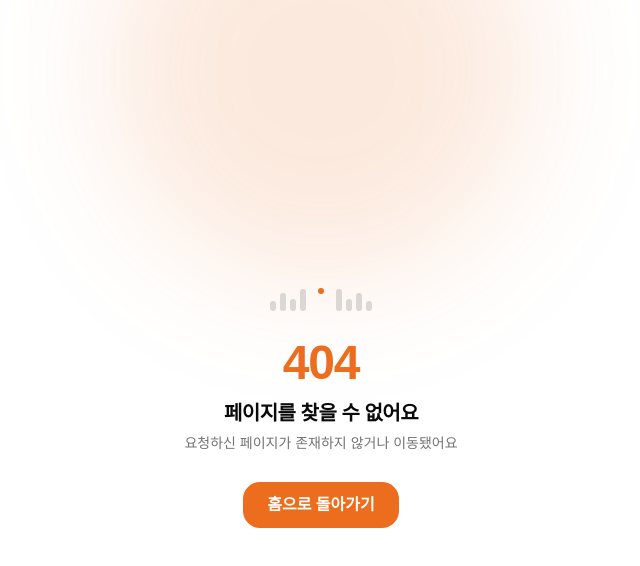
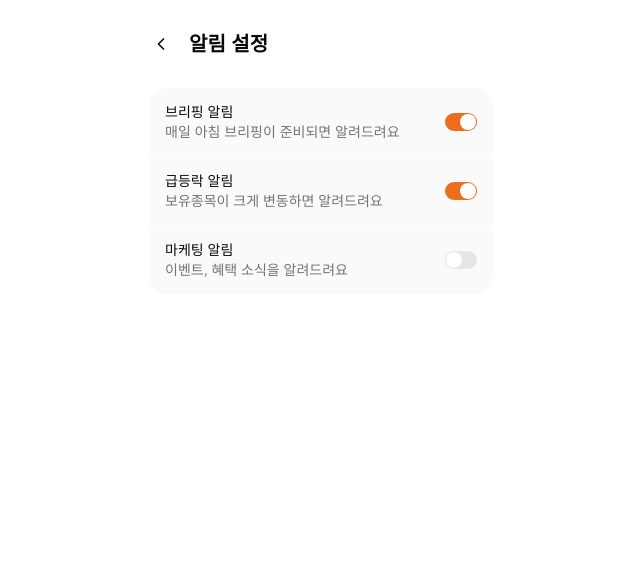
Before and after one commit to kom-cast/kom-cast-fe, a React (Vite) app: page /settings/notifications in a window 1280 px wide. Before the commit this address had no page. Shown: the top 566 px of the page, without its empty margins (319-959 px from the left). Built offline with nearby package versions, Linux system fonts and the light colour scheme.

Commit message:
feat: 설정 화면 초기 설계
관심 종목/섹터/보이스/브리핑 시간/알림 설정과 마이데이터·구독·개인정보 스텁 화면을 추가한다.

```diff
--- a/src/App.tsx
+++ b/src/App.tsx
@@ -9,6 +9,12 @@ import NotFoundPage from '@/pages/NotFoundPage'
 import NotificationsPage from '@/pages/NotificationsPage'
 import OnboardingFlow from '@/pages/OnboardingFlow'
 import PlayerPage from '@/pages/PlayerPage'
+import BriefingTimeSettingsPage from '@/pages/settings/BriefingTimeSettingsPage'
+import NotificationSettingsPage from '@/pages/settings/NotificationSettingsPage'
+import SectorsSettingsPage from '@/pages/settings/SectorsSettingsPage'
+import StocksSettingsPage from '@/pages/settings/StocksSettingsPage'
+import StubSettingsPage from '@/pages/settings/StubSettingsPage'
+import VoiceSettingsPage from '@/pages/settings/VoiceSettingsPage'
 import SignupPage from '@/pages/SignupPage'
 
 function App() {
@@ -24,6 +30,29 @@ function App() {
         <Route path='/player' element={<PlayerPage />} />
         <Route path='/my' element={<MyPage />} />
         <Route path='/notifications' element={<NotificationsPage />} />
+        <Route path='/settings/stocks' element={<StocksSettingsPage />} />
+        <Route path='/settings/sectors' element={<SectorsSettingsPage />} />
+        <Route path='/settings/voice' element={<VoiceSettingsPage />} />
+        <Route
+          path='/settings/briefing-time'
+          element={<BriefingTimeSettingsPage />}
+        />
+        <Route
+          path='/settings/notifications'
+          element={<NotificationSettingsPage />}
+        />
+        <Route
+          path='/settings/mydata'
+          element={<StubSettingsPage title='마이데이터 연동 상태' />}
+        />
+        <Route
+          path='/settings/subscription'
+          element={<StubSettingsPage title='구독 플랜 관리' />}
+        />
+        <Route
+          path='/settings/privacy'
+          element={<StubSettingsPage title='개인정보 및 보안' />}
+        />
         <Route path='*' element={<NotFoundPage />} />
       </Routes>
     </OnboardingProvider>
--- /dev/null
+++ b/src/components/settings/settings-layout.tsx
@@ -0,0 +1,35 @@
+import { type ReactNode } from 'react'
+import { ChevronLeft } from 'lucide-react'
+import { useNavigate } from 'react-router-dom'
+
+function SettingsLayout({
+  title,
+  children,
+}: {
+  title: string
+  children: ReactNode
+}) {
+  const navigate = useNavigate()
+
+  return (
+    <div className='min-h-svh bg-background'>
+      <div className='mx-auto w-full max-w-sm px-5 py-6'>
+        <div className='mb-6 flex items-center gap-2'>
+          <button
+            type='button'
+            onClick={() => navigate('/my')}
+            aria-label='뒤로'
+            className='-ml-2 flex h-10 w-10 items-center justify-center rounded-full hover:bg-muted'
+          >
+            <ChevronLeft className='h-5 w-5' />
+          </button>
+          <h1 className='text-xl font-bold text-foreground'>{title}</h1>
+        </div>
+
+        {children}
+      </div>
+    </div>
+  )
+}
+
+export default SettingsLayout
--- /dev/null
+++ b/src/pages/settings/BriefingTimeSettingsPage.tsx
@@ -0,0 +1,12 @@
+import BriefingTimePicker from '@/components/onboarding/steps/briefing-time-picker'
+import SettingsLayout from '@/components/settings/settings-layout'
+
+function BriefingTimeSettingsPage() {
+  return (
+    <SettingsLayout title='브리핑 시간 재설정'>
+      <BriefingTimePicker />
+    </SettingsLayout>
+  )
+}
+
+export default BriefingTimeSettingsPage
--- /dev/null
+++ b/src/pages/settings/NotificationSettingsPage.tsx
@@ -0,0 +1,63 @@
+import { useOnboarding } from '@/context/onboarding-context'
+import SettingsLayout from '@/components/settings/settings-layout'
+import { Switch } from '@/components/ui/switch'
+
+function NotificationSettingsPage() {
+  const {
+    notifyBriefing,
+    setNotifyBriefing,
+    notifyPriceAlert,
+    setNotifyPriceAlert,
+    notifyMarketing,
+    setNotifyMarketing,
+  } = useOnboarding()
+
+  const rows = [
+    {
+      label: '브리핑 알림',
+      description: '매일 아침 브리핑이 준비되면 알려드려요',
+      checked: notifyBriefing,
+      onCheckedChange: setNotifyBriefing,
+    },
+    {
+      label: '급등락 알림',
+      description: '보유종목이 크게 변동하면 알려드려요',
+      checked: notifyPriceAlert,
+      onCheckedChange: setNotifyPriceAlert,
+    },
+    {
+      label: '마케팅 알림',
+      description: '이벤트, 혜택 소식을 알려드려요',
+      checked: notifyMarketing,
+      onCheckedChange: setNotifyMarketing,
+    },
+  ]
+
+  return (
+    <SettingsLayout title='알림 설정'>
+      <div className='overflow-hidden rounded-2xl bg-muted/50'>
+        {rows.map((row, i) => (
+          <div
+            key={row.label}
+            className={
+              'flex items-center gap-3 px-4 py-3.5' +
+              (i !== 0 ? ' border-t border-background' : '')
+            }
+          >
+            <div className='min-w-0 flex-1'>
+              <p className='text-sm font-medium text-foreground'>{row.label}</p>
+              <p className='text-sm text-muted-foreground'>{row.description}</p>
+            </div>
+            <Switch
+              checked={row.checked}
+              onCheckedChange={row.onCheckedChange}
+              className='data-checked:bg-[#ec6d1e]'
+            />
+          </div>
+        ))}
+      </div>
+    </SettingsLayout>
+  )
+}
+
+export default NotificationSettingsPage
--- /dev/null
+++ b/src/pages/settings/SectorsSettingsPage.tsx
@@ -0,0 +1,12 @@
+import SectorPicker from '@/components/onboarding/steps/sector-picker'
+import SettingsLayout from '@/components/settings/settings-layout'
+
+function SectorsSettingsPage() {
+  return (
+    <SettingsLayout title='관심분야 수정'>
+      <SectorPicker />
+    </SettingsLayout>
+  )
+}
+
+export default SectorsSettingsPage
--- /dev/null
+++ b/src/pages/settings/StocksSettingsPage.tsx
@@ -0,0 +1,35 @@
+import { useOnboarding } from '@/context/onboarding-context'
+import { MOCK_STOCKS } from '@/data/stocks'
+import StockSearchPicker from '@/components/onboarding/stock-search-picker'
+import SettingsLayout from '@/components/settings/settings-layout'
+
+function StocksSettingsPage() {
+  const { portfolio, setPortfolio, interests, setInterests } = useOnboarding()
+
+  return (
+    <SettingsLayout title='관심/보유종목 관리'>
+      <div className='space-y-8'>
+        <div className='space-y-2.5'>
+          <p className='text-sm font-medium text-foreground'>보유종목</p>
+          <StockSearchPicker
+            options={MOCK_STOCKS}
+            selected={portfolio}
+            onChange={setPortfolio}
+            placeholder='예: 삼성전자'
+          />
+        </div>
+        <div className='space-y-2.5'>
+          <p className='text-sm font-medium text-foreground'>관심종목</p>
+          <StockSearchPicker
+            options={MOCK_STOCKS}
+            selected={interests}
+            onChange={setInterests}
+            placeholder='예: 카카오'
+          />
+        </div>
+      </div>
+    </SettingsLayout>
+  )
+}
+
+export default StocksSettingsPage
--- /dev/null
+++ b/src/pages/settings/StubSettingsPage.tsx
@@ -0,0 +1,14 @@
+import SettingsLayout from '@/components/settings/settings-layout'
+
+function StubSettingsPage({ title }: { title: string }) {
+  return (
+    <SettingsLayout title={title}>
+      <div className='flex flex-col items-center justify-center gap-2 rounded-2xl bg-muted/50 py-16 text-center'>
+        <p className='text-sm font-medium text-foreground'>준비 중이에요</p>
+        <p className='text-sm text-muted-foreground'>곧 만나보실 수 있어요</p>
+      </div>
+    </SettingsLayout>
+  )
+}
+
+export default StubSettingsPage
--- /dev/null
+++ b/src/pages/settings/VoiceSettingsPage.tsx
@@ -0,0 +1,12 @@
+import VoicePicker from '@/components/onboarding/steps/voice-picker'
+import SettingsLayout from '@/components/settings/settings-layout'
+
+function VoiceSettingsPage() {
+  return (
+    <SettingsLayout title='목소리 재설정'>
+      <VoicePicker />
+    </SettingsLayout>
+  )
+}
+
+export default VoiceSettingsPage
```
